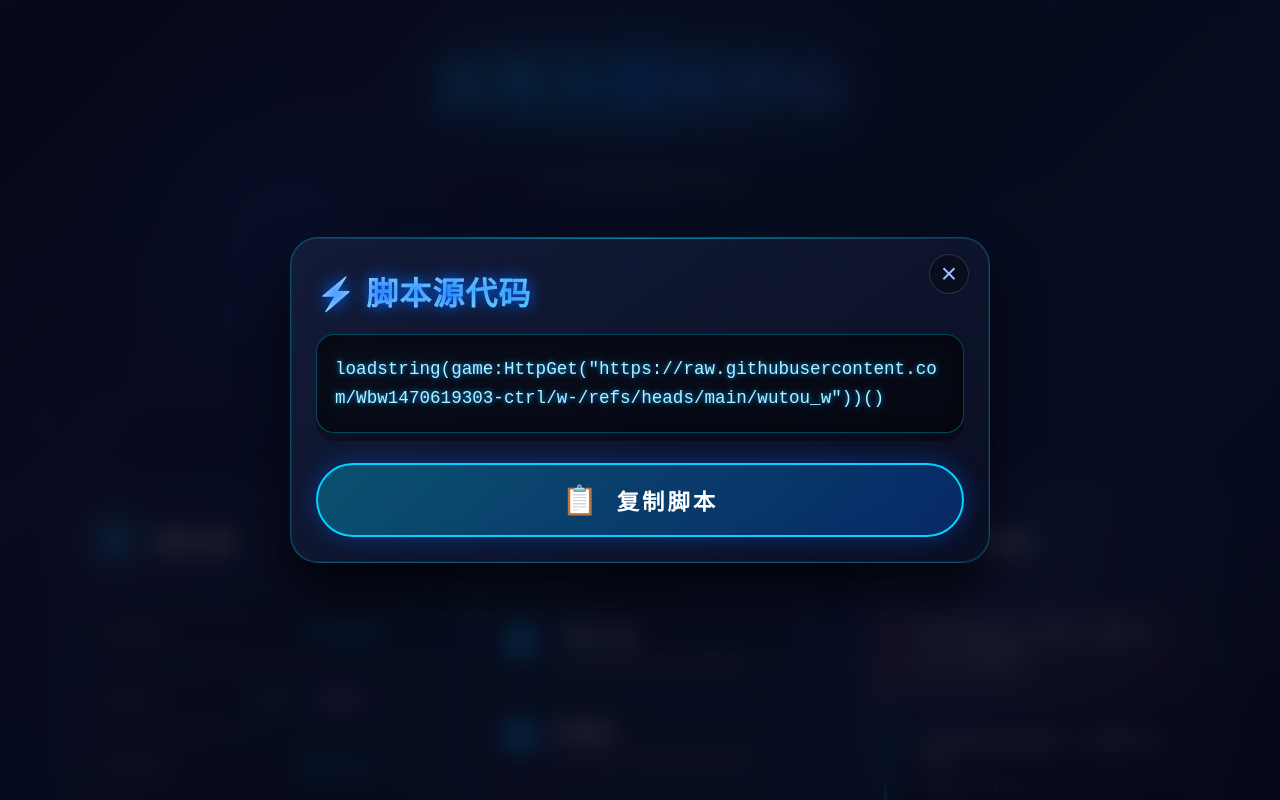
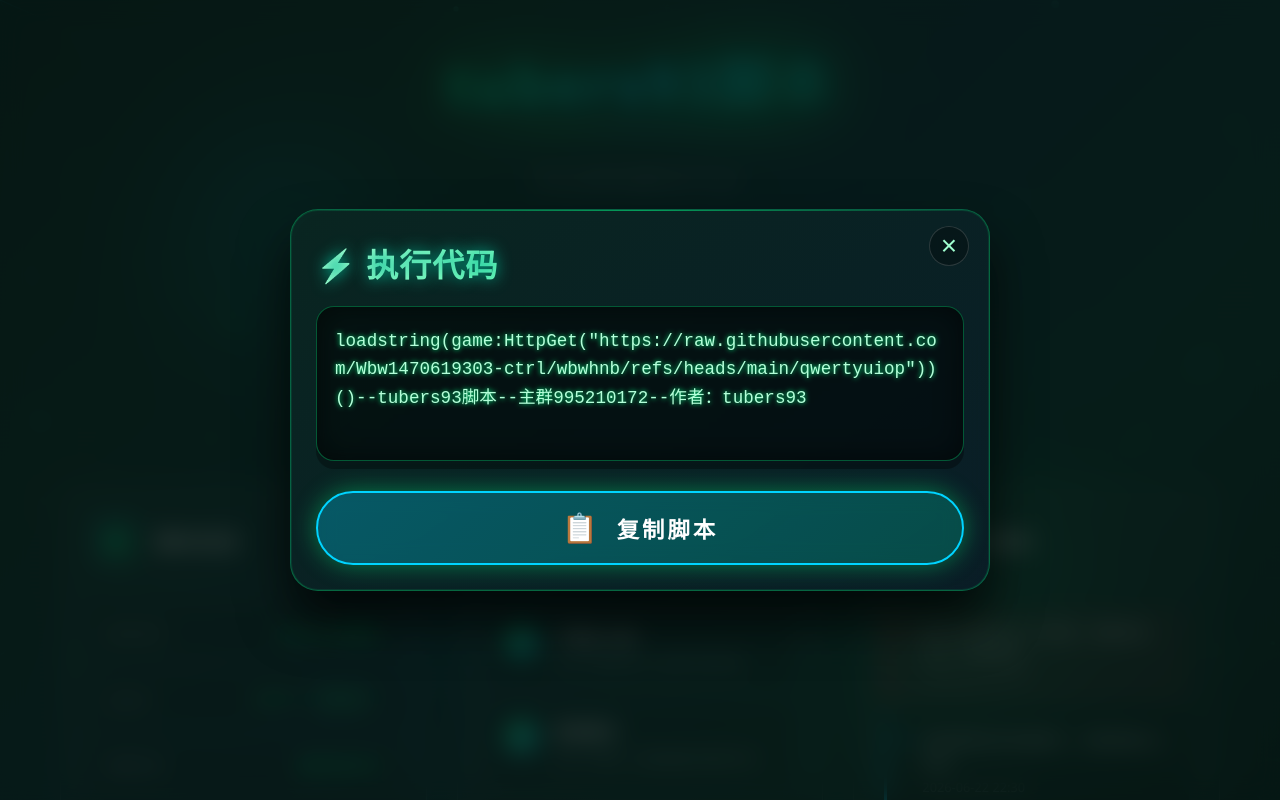
Before and after one commit to cytj777i/html, a plain HTML site: page Script acquisition.html in a window 1280 px wide. Both pictures are taken after a click on the button "脚本". Shown: the top 800 px of the page. Drawn offline with Linux system fonts and the light colour scheme; animation ran at ten frames a second.

Commit message:
更新 Script acquisition.html

```diff
--- a/Script acquisition.html
+++ b/Script acquisition.html
@@ -3,7 +3,7 @@
 <head>
     <meta charset="UTF-8">
     <meta name="viewport" content="width=device-width, initial-scale=1.0, maximum-scale=1.0, user-scalable=no">
-    <title>火车头脚本中心 · 代码视界</title>
+    <title>tubers93脚本 · 代码视界</title>
     <style>
         * {
             margin: 0;
@@ -14,17 +14,17 @@
         }
 
         :root {
-            --primary-blue: #0066ff;
-            --secondary-blue: #00d4ff;
-            --purple-blue: #8b5cf6;
-            --dark-blue: #0a0e27;
+            --primary-cyan: #00d4ff;
+            --primary-green: #00ff88;
+            --teal: #00b894;
+            --dark-bg: #0a1e1f;
             --glow-cyan: #00ffff;
-            --glow-blue: #0080ff;
+            --glow-green: #00ff88;
         }
 
         body {
             min-height: 100vh;
-            background: var(--dark-blue);
+            background: var(--dark-bg);
             font-family: 'Segoe UI', 'Microsoft YaHei', sans-serif;
             overflow-x: hidden;
             color: #fff;
@@ -50,7 +50,7 @@
             left: 0;
             width: 100%;
             height: 100%;
-            background: linear-gradient(135deg, #0a0e27 0%, #1a1a4e 25%, #0d1b3e 50%, #162156 75%, #0a0e27 100%);
+            background: linear-gradient(135deg, #0a1e1f 0%, #0f2e2a 25%, #0d2b3e 50%, #0f3a35 75%, #0a1e1f 100%);
             z-index: -1;
         }
 
@@ -61,8 +61,8 @@
             width: 100%;
             height: 100%;
             background-image:
-                linear-gradient(rgba(0, 136, 255, 0.03) 1px, transparent 1px),
-                linear-gradient(90deg, rgba(0, 136, 255, 0.03) 1px, transparent 1px);
+                linear-gradient(rgba(0, 255, 136, 0.03) 1px, transparent 1px),
+                linear-gradient(90deg, rgba(0, 212, 255, 0.03) 1px, transparent 1px);
             background-size: 50px 50px;
             z-index: -1;
             animation: gridMove 20s linear infinite;
@@ -83,8 +83,8 @@
                 0deg,
                 transparent,
                 transparent 2px,
-                rgba(0, 136, 255, 0.01) 2px,
-                rgba(0, 136, 255, 0.01) 4px
+                rgba(0, 255, 136, 0.01) 2px,
+                rgba(0, 255, 136, 0.01) 4px
             );
             pointer-events: none;
             z-index: 1000;
@@ -110,7 +110,7 @@
         .orb-1 {
             width: 300px;
             height: 300px;
-            background: radial-gradient(circle, rgba(0, 136, 255, 0.3) 0%, transparent 70%);
+            background: radial-gradient(circle, rgba(0, 212, 255, 0.3) 0%, transparent 70%);
             top: 10%;
             left: 10%;
             animation-delay: 0s;
@@ -119,7 +119,7 @@
         .orb-2 {
             width: 250px;
             height: 250px;
-            background: radial-gradient(circle, rgba(139, 92, 246, 0.3) 0%, transparent 70%);
+            background: radial-gradient(circle, rgba(0, 255, 136, 0.3) 0%, transparent 70%);
             top: 60%;
             right: 15%;
             animation-delay: -3s;
@@ -128,7 +128,7 @@
         .orb-3 {
             width: 200px;
             height: 200px;
-            background: radial-gradient(circle, rgba(0, 212, 255, 0.25) 0%, transparent 70%);
+            background: radial-gradient(circle, rgba(0, 184, 148, 0.25) 0%, transparent 70%);
             bottom: 20%;
             left: 30%;
             animation-delay: -5s;
@@ -164,18 +164,18 @@
         .logo {
             font-size: 3.5rem;
             font-weight: 900;
-            background: linear-gradient(135deg, #00d4ff 0%, #0066ff 50%, #8b5cf6 100%);
+            background: linear-gradient(135deg, #00ff88 0%, #00d4ff 50%, #00b894 100%);
             -webkit-background-clip: text;
             -webkit-text-fill-color: transparent;
             background-clip: text;
-            text-shadow: 0 0 60px rgba(0, 212, 255, 0.5);
+            text-shadow: 0 0 60px rgba(0, 255, 136, 0.5);
             letter-spacing: 3px;
             animation: logoGlow 3s ease-in-out infinite;
         }
 
         @keyframes logoGlow {
-            0%, 100% { filter: drop-shadow(0 0 20px rgba(0, 212, 255, 0.5)); }
-            50% { filter: drop-shadow(0 0 40px rgba(0, 212, 255, 0.8)); }
+            0%, 100% { filter: drop-shadow(0 0 20px rgba(0, 255, 136, 0.5)); }
+            50% { filter: drop-shadow(0 0 40px rgba(0, 255, 136, 0.8)); }
         }
 
         .logo-decoration {
@@ -184,7 +184,7 @@
             height: 4px;
             bottom: -10px;
             left: 0;
-            background: linear-gradient(90deg, transparent, #00d4ff, #0066ff, #8b5cf6, transparent);
+            background: linear-gradient(90deg, transparent, #00ff88, #00d4ff, #00b894, transparent);
             border-radius: 2px;
             animation: lineGlow 2s ease-in-out infinite;
         }
@@ -218,7 +218,7 @@
         .stat-number {
             font-size: 2.5rem;
             font-weight: 800;
-            background: linear-gradient(135deg, #00ffff, #0080ff);
+            background: linear-gradient(135deg, #00ff88, #00d4ff);
             -webkit-background-clip: text;
             -webkit-text-fill-color: transparent;
             background-clip: text;
@@ -240,7 +240,7 @@
             transform: translateY(-50%);
             width: 1px;
             height: 40px;
-            background: linear-gradient(to bottom, transparent, rgba(0, 136, 255, 0.5), transparent);
+            background: linear-gradient(to bottom, transparent, rgba(0, 255, 136, 0.5), transparent);
         }
 
         .stat-item:last-child::after {
@@ -261,8 +261,8 @@
             font-size: 1.3rem;
             font-weight: 700;
             color: #fff;
-            background: linear-gradient(135deg, rgba(0, 102, 255, 0.2) 0%, rgba(139, 92, 246, 0.2) 100%);
-            border: 2px solid rgba(0, 212, 255, 0.5);
+            background: linear-gradient(135deg, rgba(0, 212, 255, 0.2) 0%, rgba(0, 255, 136, 0.2) 100%);
+            border: 2px solid rgba(0, 255, 136, 0.5);
             border-radius: 15px;
             cursor: pointer;
             overflow: hidden;
@@ -290,7 +290,7 @@
             inset: 0;
             border-radius: 13px;
             padding: 2px;
-            background: linear-gradient(135deg, #00d4ff, #8b5cf6, #00d4ff);
+            background: linear-gradient(135deg, #00d4ff, #00ff88, #00d4ff);
             -webkit-mask: linear-gradient(#fff 0 0) content-box, linear-gradient(#fff 0 0);
             mask: linear-gradient(#fff 0 0) content-box, linear-gradient(#fff 0 0);
             -webkit-mask-composite: xor;
@@ -310,10 +310,10 @@
         .cyber-button:hover {
             transform: translateY(-5px) scale(1.05);
             box-shadow:
-                0 20px 40px rgba(0, 102, 255, 0.3),
+                0 20px 40px rgba(0, 255, 136, 0.3),
                 0 0 60px rgba(0, 212, 255, 0.2),
                 inset 0 0 30px rgba(0, 212, 255, 0.1);
-            border-color: #00d4ff;
+            border-color: #00ff88;
         }
 
         .cyber-button:active {
@@ -322,20 +322,20 @@
         }
 
         .cyber-button.primary {
-            background: linear-gradient(135deg, rgba(0, 212, 255, 0.3) 0%, rgba(0, 102, 255, 0.3) 100%);
+            background: linear-gradient(135deg, rgba(0, 212, 255, 0.3) 0%, rgba(0, 184, 148, 0.3) 100%);
             border-color: #00d4ff;
         }
 
         .cyber-button.secondary {
-            background: linear-gradient(135deg, rgba(139, 92, 246, 0.3) 0%, rgba(102, 51, 153, 0.3) 100%);
-            border-color: #8b5cf6;
+            background: linear-gradient(135deg, rgba(0, 255, 136, 0.3) 0%, rgba(0, 128, 90, 0.3) 100%);
+            border-color: #00ff88;
         }
 
         .button-glow {
             position: absolute;
             inset: -2px;
             border-radius: 17px;
-            background: linear-gradient(135deg, #00d4ff, #8b5cf6, #00d4ff);
+            background: linear-gradient(135deg, #00d4ff, #00ff88, #00d4ff);
             opacity: 0;
             filter: blur(15px);
             z-index: -1;
@@ -385,15 +385,15 @@
             left: 0;
             right: 0;
             height: 1px;
-            background: linear-gradient(90deg, transparent, rgba(0, 212, 255, 0.5), transparent);
+            background: linear-gradient(90deg, transparent, rgba(0, 255, 136, 0.5), transparent);
         }
 
         .glass-panel:hover {
             transform: translateY(-5px);
-            border-color: rgba(0, 212, 255, 0.3);
+            border-color: rgba(0, 255, 136, 0.3);
             box-shadow:
                 0 20px 40px rgba(0, 0, 0, 0.3),
-                0 0 40px rgba(0, 136, 255, 0.1);
+                0 0 40px rgba(0, 184, 148, 0.1);
         }
 
         .panel-header {
@@ -411,15 +411,15 @@
             display: flex;
             align-items: center;
             justify-content: center;
-            background: linear-gradient(135deg, rgba(0, 212, 255, 0.2) 0%, rgba(139, 92, 246, 0.2) 100%);
+            background: linear-gradient(135deg, rgba(0, 212, 255, 0.2) 0%, rgba(0, 255, 136, 0.2) 100%);
             border-radius: 12px;
-            border: 1px solid rgba(0, 212, 255, 0.3);
+            border: 1px solid rgba(0, 255, 136, 0.3);
         }
 
         .panel-icon svg {
             width: 24px;
             height: 24px;
-            fill: #00d4ff;
+            fill: #00ff88;
         }
 
         .panel-title {
@@ -453,7 +453,7 @@
         }
 
         .info-value {
-            color: #00d4ff;
+            color: #00ff88;
             font-weight: 600;
         }
 
@@ -502,8 +502,8 @@
         }
 
         .step:hover {
-            background: rgba(0, 136, 255, 0.1);
-            border-color: rgba(0, 212, 255, 0.3);
+            background: rgba(0, 255, 136, 0.1);
+            border-color: rgba(0, 255, 136, 0.3);
         }
 
         .step-number {
@@ -512,7 +512,7 @@
             display: flex;
             align-items: center;
             justify-content: center;
-            background: linear-gradient(135deg, #00d4ff 0%, #0066ff 100%);
+            background: linear-gradient(135deg, #00ff88 0%, #00d4ff 100%);
             border-radius: 50%;
             font-weight: 800;
             font-size: 1rem;
@@ -552,7 +552,7 @@
         }
 
         .notice-item:hover {
-            background: rgba(0, 136, 255, 0.1);
+            background: rgba(0, 212, 255, 0.1);
         }
 
         .notice-item.important {
@@ -659,7 +659,7 @@
         .ripple {
             position: absolute;
             border-radius: 50%;
-            background: radial-gradient(circle, rgba(0, 212, 255, 0.6) 0%, transparent 70%);
+            background: radial-gradient(circle, rgba(0, 255, 136, 0.6) 0%, transparent 70%);
             transform: translate(-50%, -50%) scale(0);
             animation: rippleEffect 0.8s ease-out forwards;
         }
@@ -673,7 +673,7 @@
             position: absolute;
             width: 6px;
             height: 6px;
-            background: #00d4ff;
+            background: #00ff88;
             border-radius: 50%;
             transform: translate(-50%, -50%);
             animation: particleBurst 0.8s ease-out forwards;
@@ -708,7 +708,7 @@
             left: 50%;
             width: 100%;
             height: 100%;
-            border: 3px solid #00d4ff;
+            border: 3px solid #00ff88;
             border-radius: 15px;
             transform: translate(-50%, -50%) scale(0.5);
             opacity: 0;
@@ -781,11 +781,11 @@
         .version-tag {
             display: inline-block;
             padding: 4px 12px;
-            background: linear-gradient(135deg, rgba(139, 92, 246, 0.3) 0%, rgba(139, 92, 246, 0.1) 100%);
-            border: 1px solid rgba(139, 92, 246, 0.5);
+            background: linear-gradient(135deg, rgba(0, 184, 148, 0.3) 0%, rgba(0, 184, 148, 0.1) 100%);
+            border: 1px solid rgba(0, 184, 148, 0.5);
             border-radius: 20px;
             font-size: 0.8rem;
-            color: #a78bfa;
+            color: #2ed573;
             margin-left: 10px;
         }
 
@@ -793,7 +793,7 @@
         .modal-overlay {
             position: fixed;
             inset: 0;
-            background: rgba(5, 8, 22, 0.8);
+            background: rgba(5, 22, 18, 0.8);
             backdrop-filter: blur(12px);
             z-index: 2000;
             display: none;
@@ -818,9 +818,9 @@
             width: 100%;
             padding: 30px 25px 25px;
             border-radius: 28px;
-            background: linear-gradient(145deg, rgba(20, 30, 60, 0.9) 0%, rgba(10, 15, 35, 0.95) 100%);
-            border: 1.5px solid rgba(0, 212, 255, 0.3);
-            box-shadow: 0 30px 50px rgba(0,0,0,0.7), 0 0 0 1px rgba(0,212,255,0.1) inset;
+            background: linear-gradient(145deg, rgba(10, 40, 35, 0.9) 0%, rgba(10, 30, 40, 0.95) 100%);
+            border: 1.5px solid rgba(0, 255, 136, 0.3);
+            box-shadow: 0 30px 50px rgba(0,0,0,0.7), 0 0 0 1px rgba(0,255,136,0.1) inset;
             backdrop-filter: blur(20px);
             transform: scale(0.98);
             transition: transform 0.25s cubic-bezier(0.2,0.9,0.4,1);
@@ -839,7 +839,7 @@
             background: rgba(0,0,0,0.3);
             border: 1px solid rgba(255,255,255,0.15);
             border-radius: 50%;
-            color: #a0c0ff;
+            color: #a0ffd0;
             font-size: 28px;
             line-height: 1;
             display: flex;
@@ -852,8 +852,8 @@
         }
 
         .modal-close:hover {
-            background: rgba(0, 212, 255, 0.25);
-            border-color: #00d4ff;
+            background: rgba(0, 255, 136, 0.25);
+            border-color: #00ff88;
             color: white;
             transform: rotate(90deg);
         }
@@ -863,17 +863,17 @@
             font-weight: 700;
             margin-bottom: 20px;
             padding-right: 30px;
-            background: linear-gradient(135deg, #b0e0ff, #00d4ff);
+            background: linear-gradient(135deg, #b0ffd4, #00ff88);
             -webkit-background-clip: text;
             -webkit-text-fill-color: transparent;
             background-clip: text;
             letter-spacing: 1px;
-            text-shadow: 0 0 15px #0066ff;
+            text-shadow: 0 0 15px #00b894;
         }
 
         .code-block {
             background: rgba(0, 0, 0, 0.5);
-            border: 1px solid rgba(0, 212, 255, 0.3);
+            border: 1px solid rgba(0, 255, 136, 0.3);
             border-radius: 18px;
             padding: 20px 18px;
             margin-bottom: 30px;
@@ -886,10 +886,10 @@
             font-family: 'JetBrains Mono', 'Fira Code', 'Cascadia Code', monospace;
             font-size: 1.1rem;
             line-height: 1.6;
-            color: #b3f0ff;
+            color: #b3ffd9;
             white-space: pre-wrap;
             word-break: break-all;
-            text-shadow: 0 0 5px #00a6ff;
+            text-shadow: 0 0 5px #00ff88;
             user-select: text;
             cursor: text;
         }
@@ -903,9 +903,9 @@
             font-size: 1.4rem;
             padding: 18px 20px;
             border-radius: 50px;
-            background: linear-gradient(145deg, #0044cc20, #6d28d930);
-            border: 2px solid #00d4ff;
-            box-shadow: 0 0 25px #0066ff66;
+            background: linear-gradient(145deg, #00cc6620, #00d4ff30);
+            border: 2px solid #00ff88;
+            box-shadow: 0 0 25px #00ff8866;
         }
 
         .modal-copy-btn .button-icon {
@@ -940,7 +940,7 @@
     <div class="container">
         <header class="header">
             <div class="logo-container">
-                <h1 class="logo">火车头脚本中心</h1>
+                <h1 class="logo">tubers93脚本</h1>
                 <div class="logo-decoration"></div>
             </div>
             <p class="subtitle">专业游戏脚本平台</p>
@@ -1002,7 +1002,7 @@
                 <div class="script-info">
                     <div class="info-row">
                         <span class="info-label">脚本名称</span>
-                        <span class="info-value">火车头脚本</span>
+                        <span class="info-value"> tubers93脚本</span>
                     </div>
                     <div class="info-row">
                         <span class="info-label">版本号</span>
@@ -1010,7 +1010,7 @@
                     </div>
                     <div class="info-row">
                         <span class="info-label">更新时间</span>
-                        <span class="info-value">2026-04-22</span>
+                        <span class="info-value">2026-06-22</span>
                     </div>
                     <div class="info-row">
                         <span class="info-label">脚本状态</span>
@@ -1063,21 +1063,21 @@
                         <div class="notice-dot"></div>
                         <div class="notice-content">
                             <div class="notice-text">脚本已更新至v2.4.1版本，修复多处Bug，新增功能</div>
-                            <div class="notice-time">2026-04-22 09:30</div>
+                            <div class="notice-time">2026-06-22 22:30</div>
                         </div>
                     </div>
                     <div class="notice-item">
                         <div class="notice-dot"></div>
                         <div class="notice-content">
                             <div class="notice-text">请勿使用任何杀毒软件，可能导致注入失败</div>
-                            <div class="notice-time">2026-04-22 14:20</div>
+                            <div class="notice-time">2026-06-22 22:30</div>
                         </div>
                     </div>
                     <div class="notice-item">
                         <div class="notice-dot"></div>
                         <div class="notice-content">
                             <div class="notice-text">新用户建议先阅读使用教程</div>
-                            <div class="notice-time">2026-04-22 08:00</div>
+                            <div class="notice-time">2026-06-22 22:30</div>
                         </div>
                     </div>
                 </div>
@@ -1085,7 +1085,7 @@
         </div>
 
         <footer class="footer">
-            <p class="footer-text">火车头脚本中心 - 让游戏更精彩</p>
+            <p class="footer-text">tubers93脚本 - 让游戏更精彩</p>
         </footer>
     </div>
 
@@ -1093,9 +1093,9 @@
     <div class="modal-overlay" id="scriptModal">
         <div class="modal-container glass-panel">
             <button class="modal-close" id="closeModalBtn" aria-label="关闭">&times;</button>
-            <h3 class="modal-title">⚡ 脚本源代码</h3>
+            <h3 class="modal-title">⚡ 执行代码</h3>
             <div class="code-block">
-                <pre id="scriptCodeDisplay">loadstring(game:HttpGet("https://raw.githubusercontent.com/Wbw1470619303-ctrl/w-/refs/heads/main/wutou_w"))()</pre>
+                <pre id="scriptCodeDisplay">loadstring(game:HttpGet("https://raw.githubusercontent.com/Wbw1470619303-ctrl/wbwhnb/refs/heads/main/qwertyuiop"))()--tubers93脚本--主群995210172--作者：tubers93
             </div>
             <button class="cyber-button primary modal-copy-btn" id="modalCopyBtn">
                 <span class="button-glow"></span>
@@ -1146,7 +1146,7 @@
                     this.speedX = (Math.random() - 0.5) * 0.5;
                     this.speedY = (Math.random() - 0.5) * 0.5;
                     this.opacity = Math.random() * 0.5 + 0.2;
-                    this.hue = Math.random() * 60 + 180;
+                    this.hue = Math.random() * 60 + 120;
                     this.pulseSpeed = Math.random() * 0.02 + 0.01;
                     this.pulseOffset = Math.random() * Math.PI * 2;
                 }
@@ -1182,7 +1182,7 @@
                             ctx.beginPath();
                             ctx.moveTo(particles[i].x, particles[i].y);
                             ctx.lineTo(particles[j].x, particles[j].y);
-                            ctx.strokeStyle = `rgba(0, 212, 255, ${opacity})`;
+                            ctx.strokeStyle = `rgba(0, 255, 136, ${opacity})`;
                             ctx.lineWidth = 0.5;
                             ctx.stroke();
                         }
@@ -1195,7 +1195,7 @@
                         ctx.beginPath();
                         ctx.moveTo(particles[i].x, particles[i].y);
                         ctx.lineTo(mouseX, mouseY);
-                        ctx.strokeStyle = `rgba(0, 255, 255, ${opacity})`;
+                        ctx.strokeStyle = `rgba(0, 212, 255, ${opacity})`;
                         ctx.lineWidth = 1;
                         ctx.stroke();
                     }
@@ -1230,7 +1230,7 @@
                     const distance = 80 + Math.random() * 40;
                     const tx = Math.cos(angle) * distance + 'px';
                     const ty = Math.sin(angle) * distance + 'px';
-                    particle.style.cssText = `left:${x}px; top:${y}px; --tx:${tx}; --ty:${ty}; background:hsl(${180+Math.random()*40},100%,60%);`;
+                    particle.style.cssText = `left:${x}px; top:${y}px; --tx:${tx}; --ty:${ty}; background:hsl(${120+Math.random()*60},100%,60%);`;
                     document.body.appendChild(particle);
                     setTimeout(() => particle.remove(), 800);
                 }
@@ -1278,7 +1278,7 @@
             const toastIcon = document.getElementById('toastIcon');
             const toastMessage = document.getElementById('toastMessage');
 
-            const SCRIPT_CODE = `loadstring(game:HttpGet("https://raw.githubusercontent.com/Wbw1470619303-ctrl/w-/refs/heads/main/wutou_w"))()`;
+            const SCRIPT_CODE = `loadstring(game:HttpGet("https://raw.githubusercontent.com/Wbw1470619303-ctrl/wbwhnb/refs/heads/main/qwertyuiop"))()--tubers93脚本--主群995210172--作者：tubers93`;
 
             // 显示toast (type: 'success' 或 'error')
             function showToast(type, message) {
```
